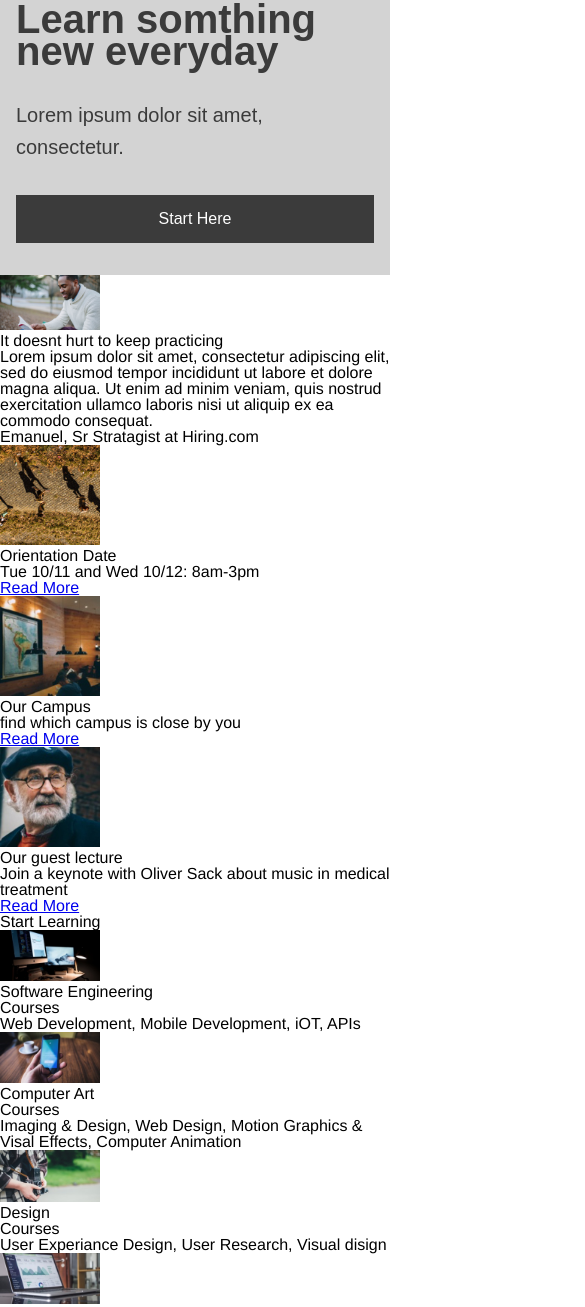
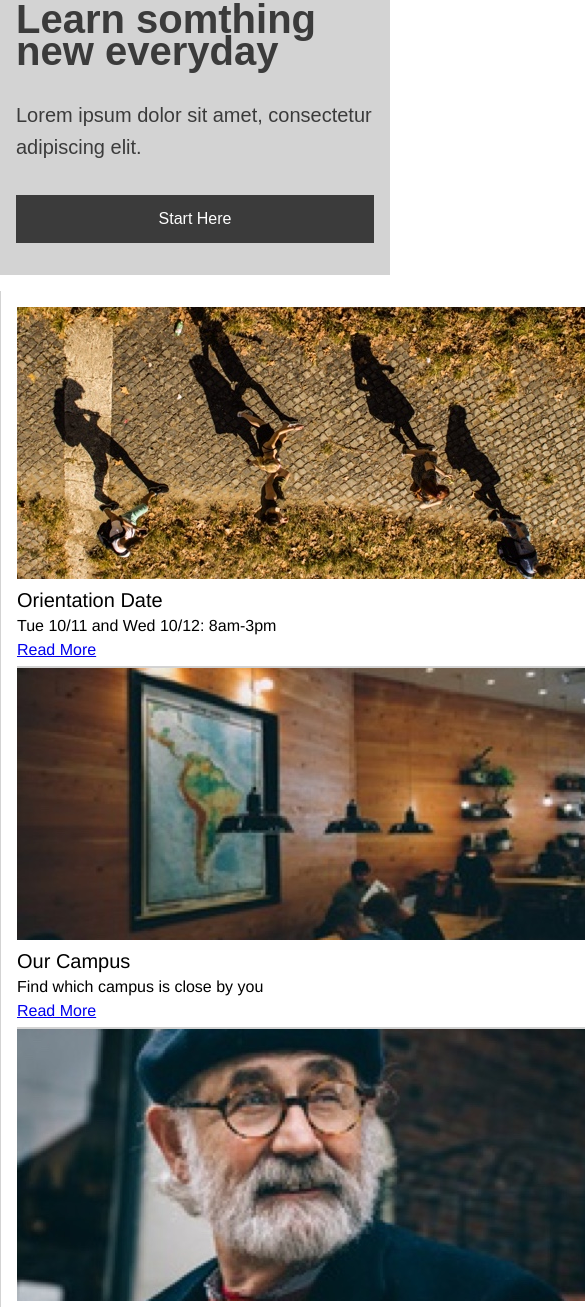
Before and after one commit to Ruffmantom/capstone-project, a plain HTML site: page index.html in a window 390 px wide. Shown: the part 381-1688 px from the top of the page, 585 px wide, since content can reach past the window. Drawn offline with Linux system fonts and the light colour scheme.

Commit message:
got info section finished for desktop still figuring out mobile specs

```diff
--- a/index.html
+++ b/index.html
@@ -39,7 +39,7 @@
             <img class="banner-img "src="./resources/images/banner.jpg" alt="Picture of student studying">
           <div class="banner-content">
             <h2 class="learn">Learn somthing new everyday</h2>
-            <h3>Lorem ipsum dolor sit amet, consectetur.</h3>
+            <h3>Lorem ipsum dolor sit amet, consectetur adipiscing elit.</h3>
             <div class="button">
               <p>Start Here</p>
             </div>
@@ -48,39 +48,56 @@
         <!-- information   -->
         <div class="info section">
           <div class="left-side">
-            <img class="ls-img"src="./resources/images/information-main.jpg" alt="Student on computer">
+            <img class="ls-img" src="./resources/images/information-main.jpg" alt="Student on computer">
+            <div class="ls-content">
               <h2>It doesnt hurt to keep practicing</h2>
-            <p>Lorem ipsum dolor sit amet, consectetur adipiscing elit,
+              <p>"Lorem ipsum dolor sit amet, consectetur adipiscing elit,
               sed do eiusmod tempor incididunt ut labore et dolore magna aliqua.
               Ut enim ad minim veniam, quis nostrud exercitation ullamco laboris
-            nisi ut aliquip ex ea commodo consequat.</p>
+              nisi ut aliquip ex ea commodo consequat."</p>
               <p class="base-text">Emanuel, Sr Stratagist at Hiring.com</p>
+            </div>
           </div>
           <!-- right side of info section -->
           <div class="right-side">
-            <div class="rigt-side top">
+            <div class="rs top">
               <div class="rs-img">
                 <img src="./resources/images/information-orientation.jpg">
               </div>
+              <div class="rs-mobile-img">
+                <img src="./resources/images/information-orientation-mobile.jpg">
+              </div>
+              <div class="rs-content">
                 <h3>Orientation Date</h3>
                 <p>Tue 10/11 and Wed 10/12: 8am-3pm</p>
                 <a href="#">Read More</a>
               </div>
-            <div class="right-side middle">
+            </div>
+            <div class="rs middle">
               <div class="rs-img">
                 <img src="./resources/images/information-campus.jpg">
               </div>
+              <div class="rs-mobile-img">
+                <img src="./resources/images/information-campus-mobile.jpg">
+              </div>
+              <div class="rs-content">
                 <h3>Our Campus</h3>
-              <p>find which campus is close by you</p>
+                <p>Find which campus is close by you</p>
                 <a href="#">Read More</a>
               </div>
-            <div class="right-side bottom">
+            </div>
+            <div class="rs bottom">
               <div class="rs-img">
                 <img src="./resources/images/information-guest-lecture.jpg">
               </div>
+              <div class="rs-mobile-img">
+                <img src="./resources/images/information-guest-lecture-mobile.jpg">
+              </div>
+              <div class="rs-content">
                 <h3>Our guest lecture</h3>
                 <p>Join a keynote with Oliver Sack about music in medical treatment</p>
                 <a href="#">Read More</a>
+              </div>
             </div>
           </div>
         </div>
--- a/resources/css/style.css
+++ b/resources/css/style.css
@@ -83,7 +83,7 @@ html{
   width: 100%;
 }
 /*---------MEDIA for sections----*/
-@media only screen and (max-width:605px){
+@media only screen and (max-width:780px){
   .banner{
     flex-direction: column;
     width: 100%;
@@ -97,11 +97,46 @@ html{
     width: auto;
     margin: 0 16px 32px 16px;
   }
+  /*-----INFO section----*/
+  .info.section .left-side{
+    display: none;
+  }
+  .info.section{
+    padding-top: 16px;
+    width: auto;
+    height: auto;
+    border-left: 0px solid white;
+  }
+  /*-----rightside mobile-----*/
+  .info.section .right-side{
+    width: 100%;
+    margin: auto;
+  }
+  .rs-content{
+    width: 100%;
+    border: 0px solid white;
+  }
+  .rs{
+    width: 100%;
+    display: flex;
+    flex-direction: column;
+    border-bottom: 0px solid white;
+    margin: 0 16px;
+  }
+  .right-side .rs:hover{
+    background-color: white;
+  }
+  .rs-img{
+    display: none;
+  }
+  .right-side .rs .rs-mobile-img{
+    display: block;
+    width: 100%;
+  }
+  .right-side .rs.top{
+    border-top: 0px solid white;
+  }
 }
-
-
-
-
 
 
 /*--------banner section-------*/
@@ -110,6 +145,7 @@ html{
   background-color: lightgray;
 }
 .banner-img{
+  padding-right: 16px;
   margin: 2rem 1.5rem;
   width: 60%;
   height: auto;
@@ -142,6 +178,90 @@ html{
   color: #3B3B3B;
 }
 /*---------INFO SECTION-------*/
+.info{
+  width: auto;
+  margin: 0 auto;
+  display: flex;
+  flex-direction: row;
+  border-bottom: 1px solid lightgray;
+}
+.left-side .ls-img{
+  width: 100%;
+  height: auto;
+  padding-top: 32px;
+}
+.left-side{
+  display: flex;
+  flex-direction: column;
+  width: 60%;
+  padding-right:24px;
+  margin-left: 24px;
+}
+.ls-content h2{
+  font-size: 1.75rem;
+  font-weight: bold;
+  color: black;
+  margin-bottom: 24px;
+  margin-top: 24px;
+}
+.ls-content p{
+  font-size: 16px;
+  font-weight: lighter;
+}
+.ls-content .base-text{
+  font-size: .75rem;
+  margin: 2rem 0 32px 0;
+}
+/*---rightside----*/
+.rs .rs-mobile-img{
+  display: none;
+}
+
+.right-side{
+  padding-top: 16px;
+  width: 40%;
+  border-left: 1px solid lightgray;
+
+}
+.rs.top{
+  border-top: 2px solid white;
+}
+.rs{
+  height: auto;
+  display: flex;
+  border-bottom: 2px solid lightgray;
+}
+.rs:hover{
+  background-color: lightgray;
+}
+.rs-content{
+  width: 65%;
+  display: flex;
+  flex-direction: column;
+  justify-content: center;
+  align-items: flex-start;
+}
+.rs-content h3{
+  font-size: 1.25rem;
+  margin: 8px 0;
+
+}
+.rs-content p{
+  font-weight: lighter;
+  margin-bottom: 8px;
+}
+.rs-content a{
+  margin-bottom: 8px;
+}
+.rs-img{
+  width: 35%;
+  padding: 16px 16px;
+}
+.rs-img img{
+  width: 100%;
+  height: auto;
+}
+
 
 
 
@@ -160,8 +280,3 @@ html{
   width: 30%;
   height: auto;
 }
-
-.section img{
-  width: 100px;
-  height: auto;
-}
```
Lines whose indentation alone changed are shown as unchanged.
